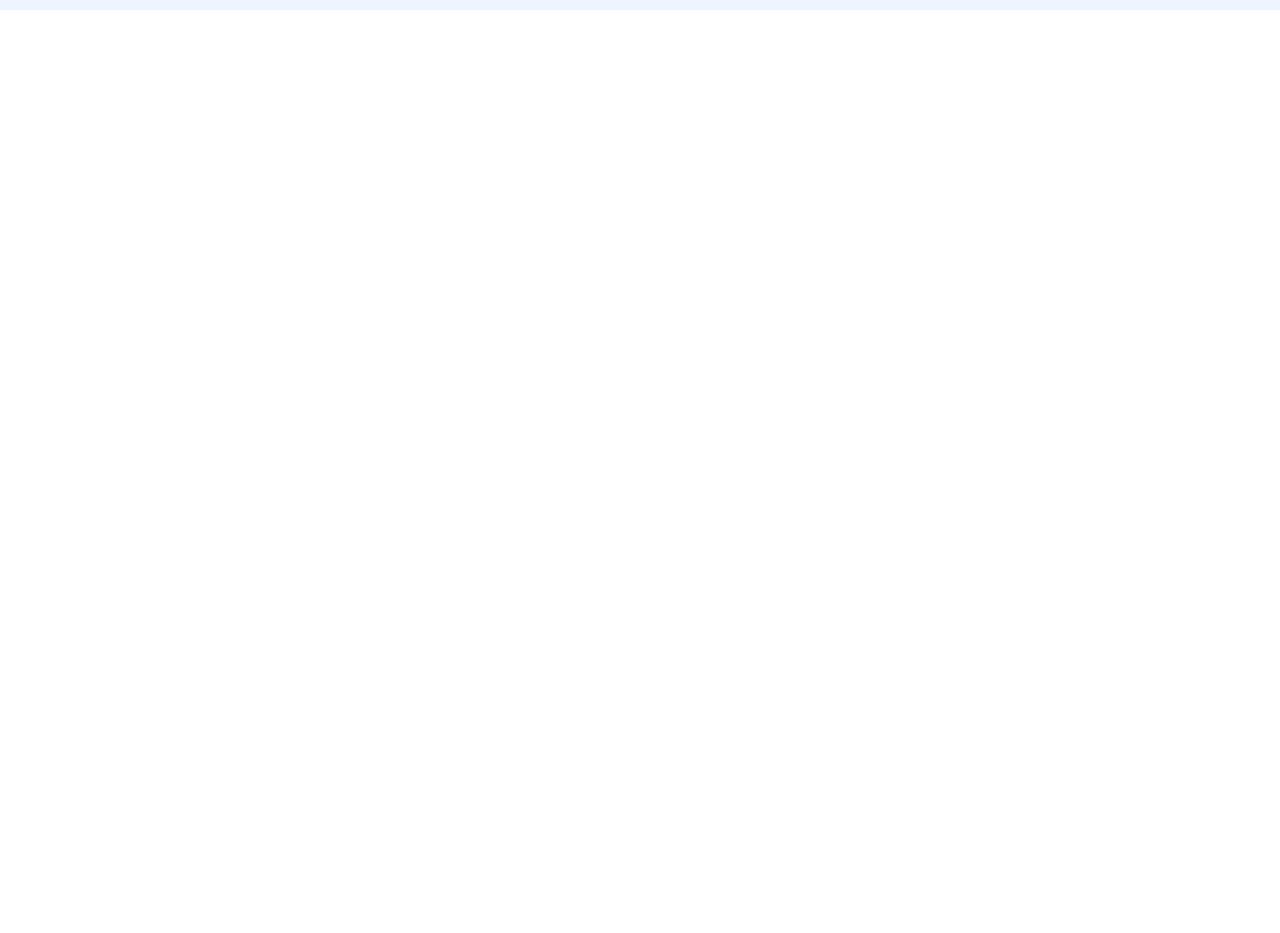
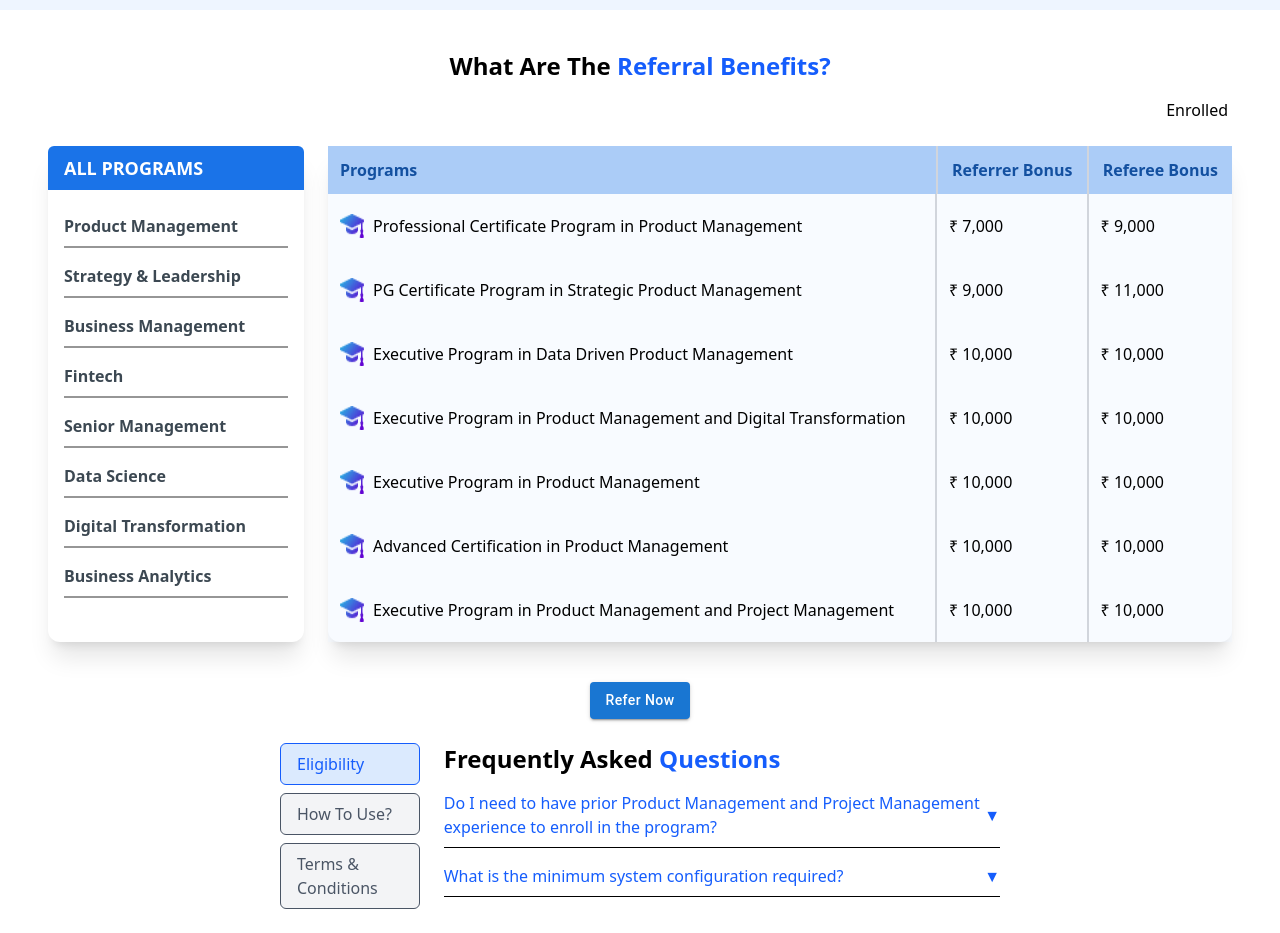
Before and after one commit to mubashirbappi5/Accredian-frontend-task-repo, a React (Vite) app: page / in a window 1280 px wide. Shown: the part 1320-2253 px from the top of the page. Before the commit the page ends 1370 px from the top, so only its background shows below. Built offline with nearby package versions, Linux system fonts and the light colour scheme.

Commit message:
table update

```diff
--- /dev/null
+++ b/src/Component/Faqs.jsx
@@ -0,0 +1,80 @@
+import { useState } from "react";
+
+const faqs = [
+  {
+    category: "Eligibility",
+    questions: [
+      {
+        question:
+          "Do I need to have prior Product Management and Project Management experience to enroll in the program?",
+        answer:
+          "No, the program is designed to be inclusive of all levels of experience. All topics will be covered from the basics, making it suitable for individuals from any field of work.",
+      },
+      {
+        question: "What is the minimum system configuration required?",
+        answer: "",
+      },
+    ],
+  },
+  {
+    category: "How To Use?",
+    questions: [],
+  },
+  {
+    category: "Terms & Conditions",
+    questions: [],
+  },
+];
+
+export default function FAQSection() {
+  const [activeCategory, setActiveCategory] = useState("Eligibility");
+  const [openQuestion, setOpenQuestion] = useState(null);
+
+  return (
+    <div className="flex space-x-6 p-6 max-w-3xl mx-auto">
+      {/* Sidebar */}
+      <div className="flex flex-col space-y-2">
+        {faqs.map((item) => (
+          <button
+            key={item.category}
+            className={`px-4 py-2 border rounded-md text-left font-medium transition ${
+              activeCategory === item.category
+                ? "bg-blue-100 text-blue-600"
+                : "bg-gray-100 text-gray-600"
+            }`}
+            onClick={() => setActiveCategory(item.category)}
+          >
+            {item.category}
+          </button>
+        ))}
+      </div>
+
+      {/* FAQ Content */}
+      <div className="w-full">
+        <h2 className="text-2xl font-semibold">
+          Frequently Asked <span className="text-blue-600">Questions</span>
+        </h2>
+        <div className="mt-4 space-y-4">
+          {faqs
+            .find((item) => item.category === activeCategory)
+            ?.questions.map((q, index) => (
+              <div key={index} className="border-b pb-2">
+                <button
+                  className="text-blue-600 font-medium w-full text-left flex justify-between items-center"
+                  onClick={() =>
+                    setOpenQuestion(openQuestion === index ? null : index)
+                  }
+                >
+                  {q.question}
+                  <span>{openQuestion === index ? "▲" : "▼"}</span>
+                </button>
+                {openQuestion === index && (
+                  <p className="text-gray-700 mt-2">{q.answer}</p>
+                )}
+              </div>
+            ))}
+        </div>
+      </div>
+    </div>
+  );
+}
--- /dev/null
+++ b/src/Component/ReferralBenefits.jsx
@@ -0,0 +1,118 @@
+import { Button,  } from "@mui/material";
+import icon from '../assets/Group.png'
+const programs = [
+  {
+    name: "Professional Certificate Program in Product Management",
+    referrer: 7000,
+    referee: 9000,
+  },
+  {
+    name: "PG Certificate Program in Strategic Product Management",
+    referrer: 9000,
+    referee: 11000,
+  },
+  {
+    name: "Executive Program in Data Driven Product Management",
+    referrer: 10000,
+    referee: 10000,
+  },
+  {
+    name: "Executive Program in Product Management and Digital Transformation",
+    referrer: 10000,
+    referee: 10000,
+  },
+  {
+    name: "Executive Program in Product Management",
+    referrer: 10000,
+    referee: 10000,
+  },
+  {
+    name: "Advanced Certification in Product Management",
+    referrer: 10000,
+    referee: 10000,
+  },
+  {
+    name: "Executive Program in Product Management and Project Management",
+    referrer: 10000,
+    referee: 10000,
+  },
+];
+
+const Sidebar = () => {
+  return (
+    <div className="bg-white text-black w-64 rounded-xl  shadow-xl">
+      <h2 className="text-lg font-bold mb-4 bg-[#1A73E8] text-white px-4 py-2 rounded-t-md">
+        ALL PROGRAMS
+      </h2>
+      <ul className="space-y-2 m-4">
+        {[
+          "Product Management",
+          "Strategy & Leadership",
+          "Business Management",
+          "Fintech",
+          "Senior Management",
+          "Data Science",
+          "Digital Transformation",
+          "Business Analytics",
+        ].map((category) => (
+          <li key={category} className="cursor-pointer text-[#3C4852] border-[#00000069] hover:text-gray-600 border-b-2 py-2 font-semibold">
+            {category}
+          </li>
+        ))}
+      </ul>
+    </div>
+  );
+};
+
+export default function ReferralBenefits() {
+  return (
+    <div className="container px-6 mx-auto">
+      <h1 className="text-2xl font-semibold text-center mb-4">
+        What Are The <span className="text-blue-600">Referral Benefits?</span>
+      </h1>
+      <div className="flex px-7 justify-end">
+      <h3>Enrolled</h3>
+
+      </div>
+      <div className="flex   p-6 space-x-6">
+        <Sidebar />
+        <div className="flex-1">
+        <div className="bg-white rounded-xl  shadow-xl">
+            <table className="w-full bg-[#EBF3FF59] ">
+              <thead>
+                <tr className="bg-[#1A73E859]   text-[#1350A0] font-semibold">
+                  <th className="p-3 text-left ">Programs</th>
+                  <th className="p-3 border-l-2 border-gray-300">
+                    Referrer Bonus
+                  </th>
+                  <th className="p-3 border-l-2 border-gray-300">
+                    Referee Bonus
+                  </th>
+                </tr>
+              </thead>
+              <tbody>
+                {programs.map((program, index) => (
+                  <tr key={index}>
+                    <td className="p-3 py-5 border-r-2 border-gray-300 flex gap-2">
+                    <img src={icon} alt="" /> {program.name}
+                    </td>
+                    <td className="p-3 border-r-2 border-gray-300">
+                      ₹ {program.referrer.toLocaleString()}
+                    </td>
+                    <td className="p-3">
+                      ₹ {program.referee.toLocaleString()}
+                    </td>
+                  </tr>
+                ))}
+              </tbody>
+            </table>
+          </div>
+
+        </div>
+      </div>
+      <div className="mt-4 flex justify-center">
+      <Button variant="contained" style={{ textTransform: "capitalize" }}>Refer Now</Button>
+          </div>
+    </div>
+  );
+}
--- a/src/Page/Home.jsx
+++ b/src/Page/Home.jsx
@@ -1,7 +1,9 @@
 import Banner from "../Component/Banner";
+import FAQSection from "../Component/Faqs";
 import Header from "../Component/Header";
 import Navbar from "../Component/Navber";
 import Refer from "../Component/Refer";
+import ReferralBenefits from "../Component/ReferralBenefits";
 import SubBar from "../Component/SubBar";
 
 
@@ -13,6 +15,8 @@ const Home = () => {
             <SubBar/>
             <Banner/>
             <Refer/>
+            <ReferralBenefits/>
+        <FAQSection/>
         </div>
     );
 };
```
Also changed, not shown: src/assets/Group.png (added).
